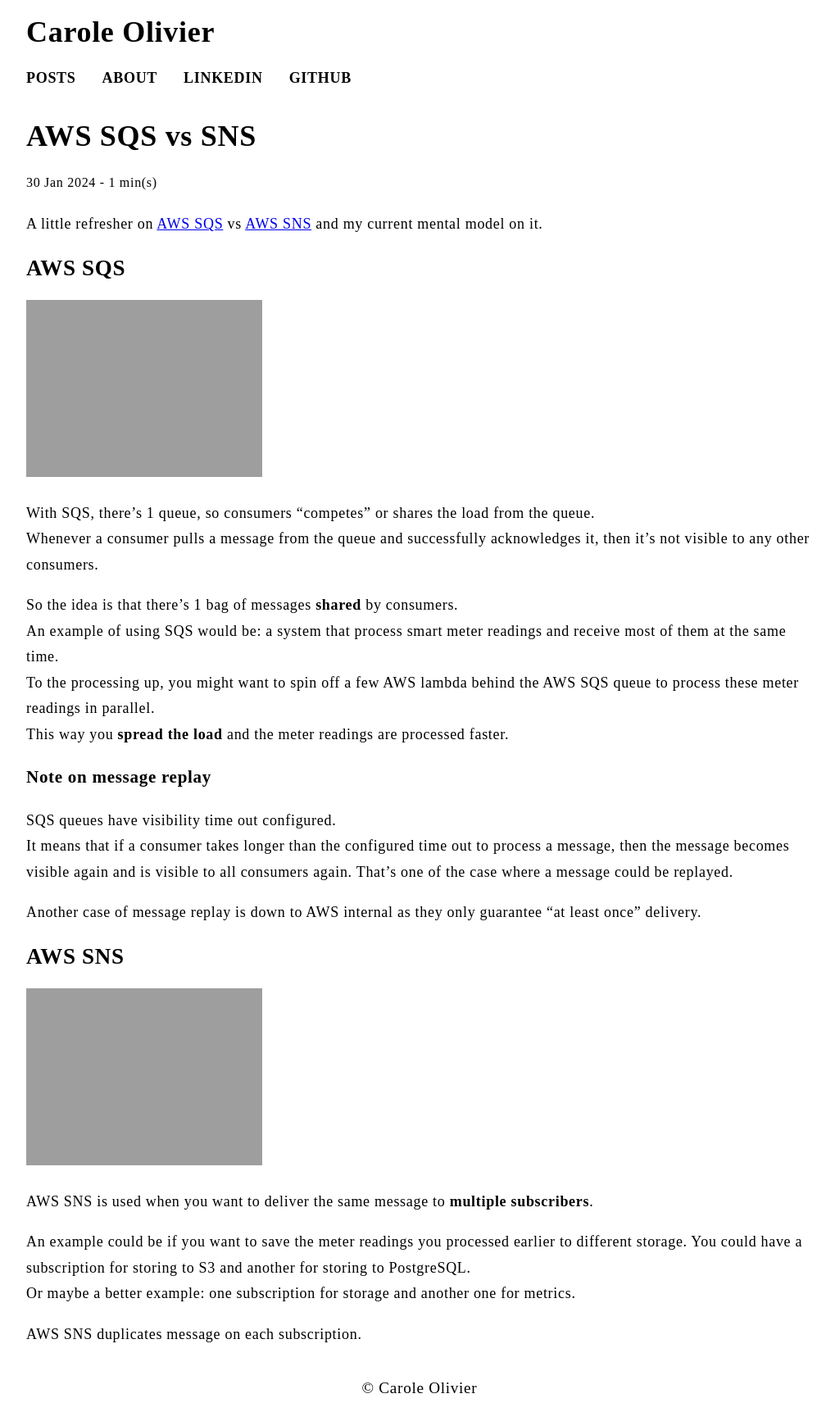
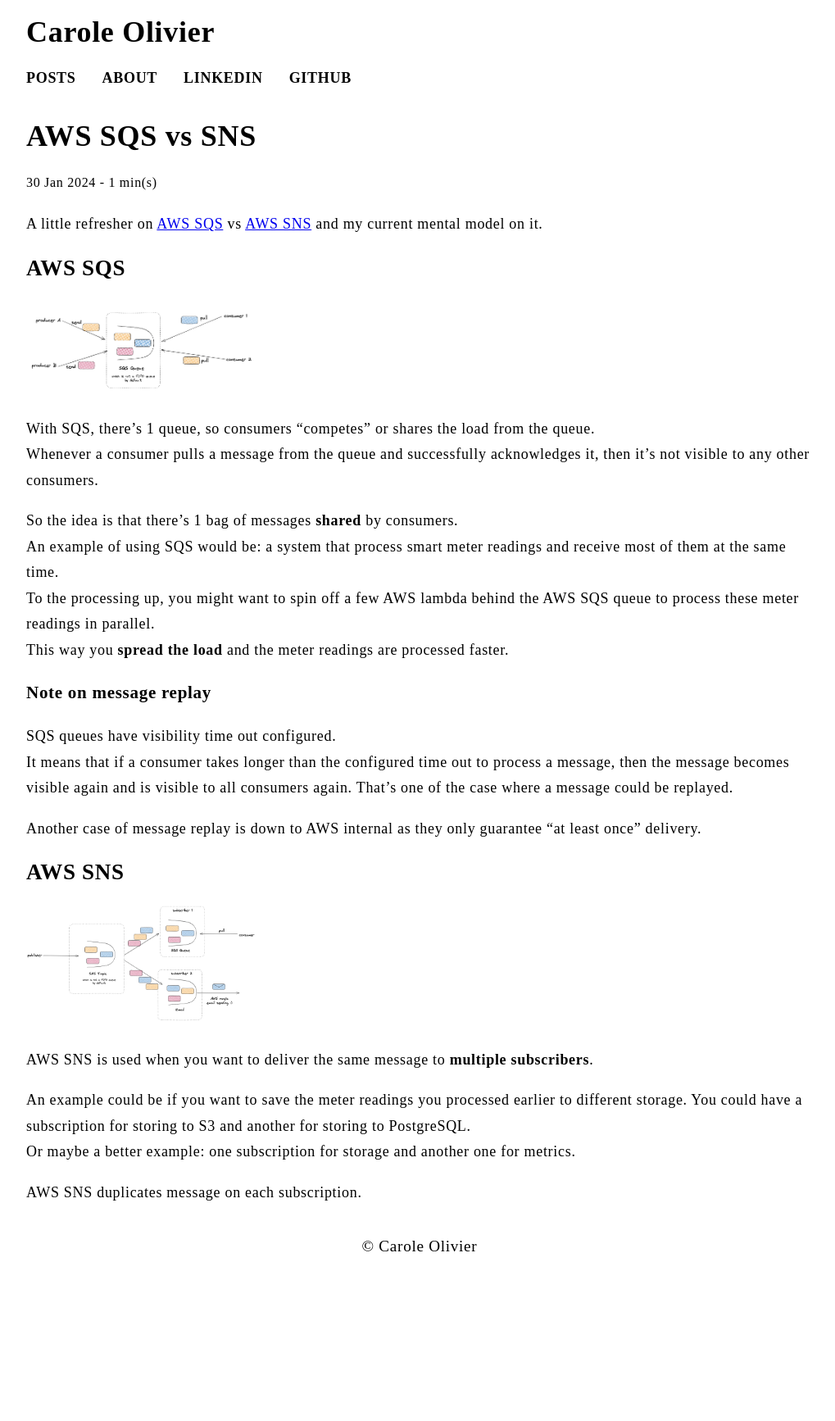
Before and after one commit to caroleolivier/caroleolivier.github.io, a Jekyll site: the page built from _posts/2024-01-30-aws-sqs-sns.md, in a window 1280 px wide. Shown: the whole page at 82% size, without its empty margins (128-1147 px from the left). Built offline with Jekyll 4.4.1, drawn with Linux system fonts in a browser that asks for light colours; after the commit the page ends 1561 px from its top, so only the background shows below that.

Commit message:
fix file names

```diff
--- a/_posts/2024-01-30-aws-sqs-sns.md
+++ b/_posts/2024-01-30-aws-sqs-sns.md
@@ -8,7 +8,7 @@
 
 ## AWS SQS
 
-![AWS SQS mental model]({{ "/assets/blog/aws_sqs.png" | absolute_url }}){:height="30%" width="30%"}
+![AWS SQS mental model]({{ "/assets/blog/aws-sqs.png" | absolute_url }}){:height="30%" width="30%"}
 
 With SQS, there's 1 queue, so consumers "competes" or shares the load from the queue.
 Whenever a consumer pulls a message from the queue and successfully acknowledges it, then it's not visible to any other consumers.
@@ -28,7 +28,7 @@
 
 ## AWS SNS
 
-![AWS SNS mental model]({{ "/assets/blog/aws_sns.png" | absolute_url }}){:height="30%" width="30%"}
+![AWS SNS mental model]({{ "/assets/blog/aws-sns.png" | absolute_url }}){:height="30%" width="30%"}
 
 AWS SNS is used when you want to deliver the same message to **multiple subscribers**.
 
```
